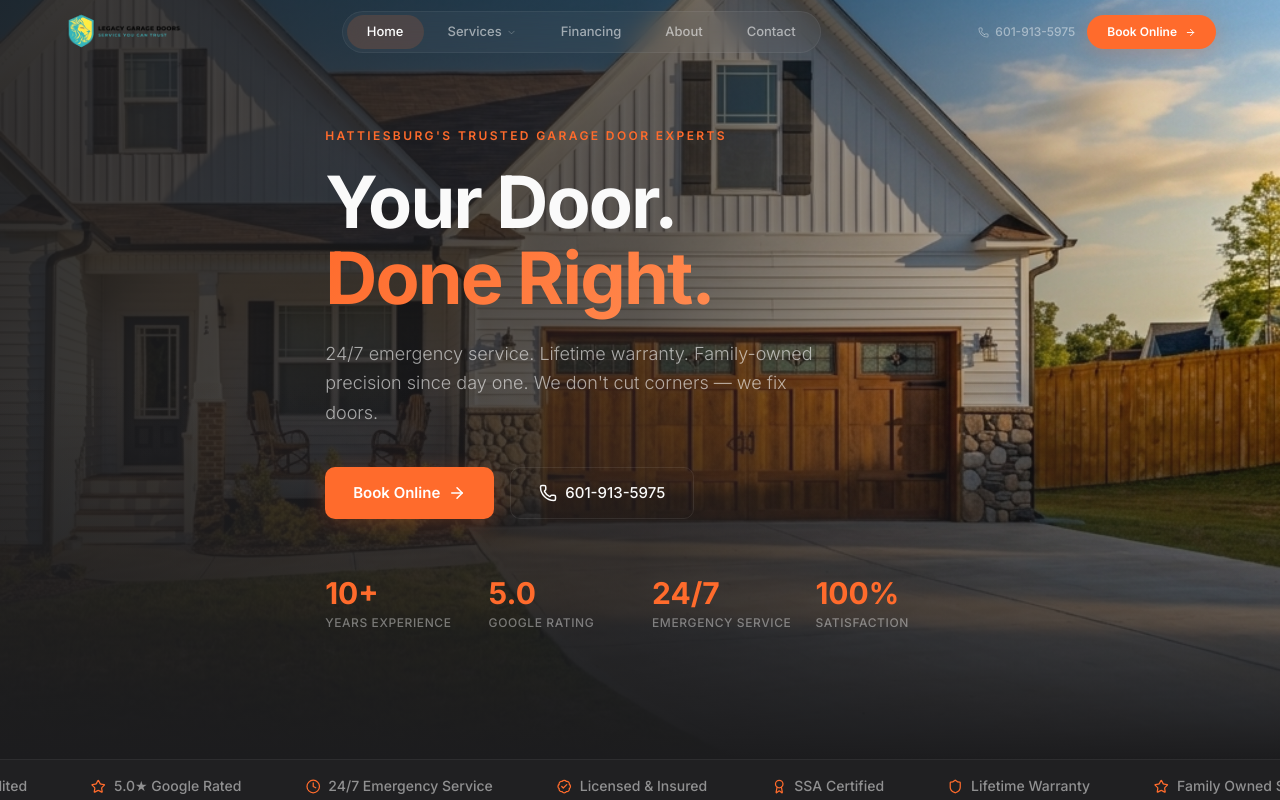
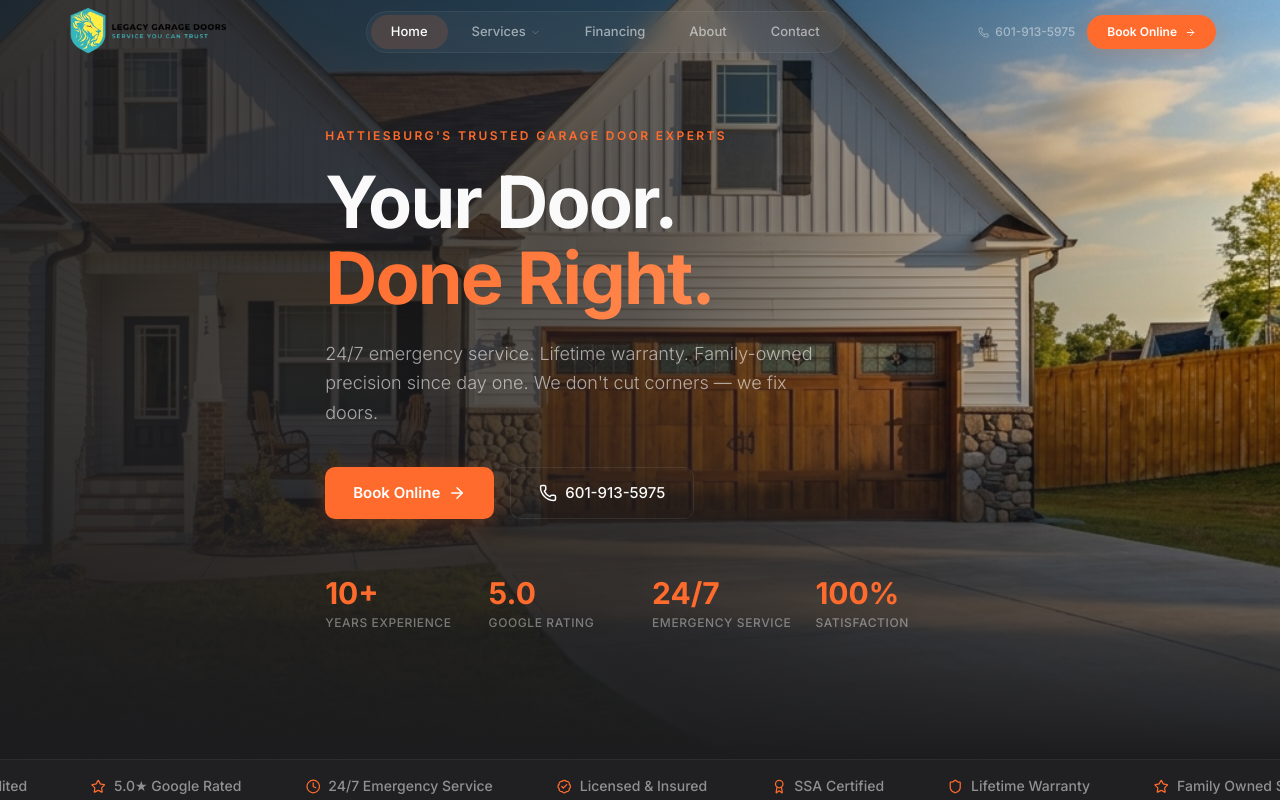
Before and after one commit to Founditmarketing/legacy-garage-doors, a Next.js app: page / in a window 1280 px wide. Shown: the top 800 px of the page. Built offline with nearby package versions, Linux system fonts and the light colour scheme.

Commit message:
Increase header logo size

```diff
--- a/src/components/Header.tsx
+++ b/src/components/Header.tsx
@@ -62,9 +62,9 @@ export default function Header() {
             <Image
               src="/images/logo-shield.png"
               alt="Legacy Garage Doors"
-              width={120}
-              height={120}
-              className="h-20 w-auto object-contain"
+              width={160}
+              height={160}
+              className="h-28 w-auto object-contain"
               style={{ filter: "brightness(1.2)" }}
               priority
             />
```
